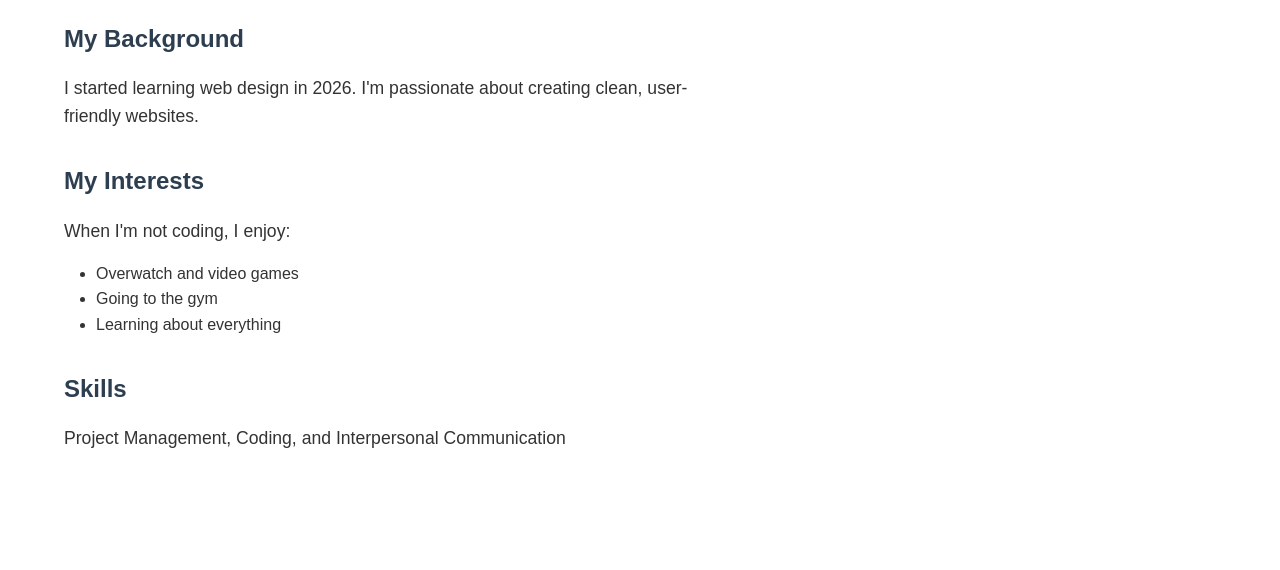
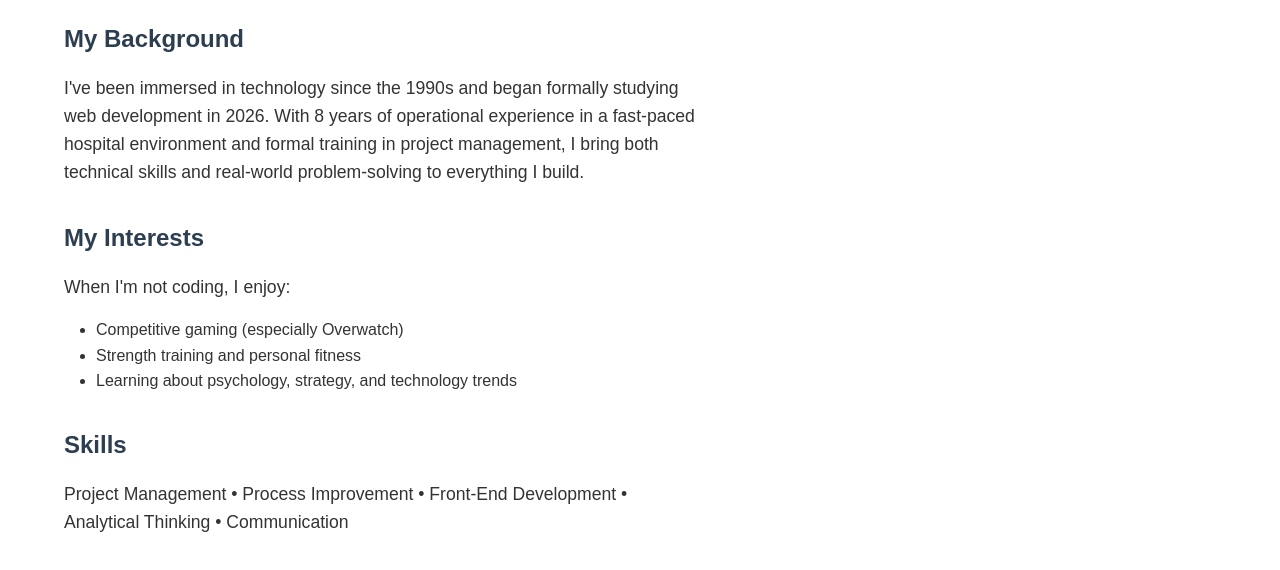
Before and after one commit to derekmaraszek/Website, a plain HTML site: page about.html in a window 1280 px wide. Shown: the part 214-784 px from the top of the page. Drawn offline with Linux system fonts and the light colour scheme.

Commit message:
added more text about me.

```diff
--- a/about.html
+++ b/about.html
@@ -16,20 +16,26 @@
 
       <h2>My Background</h2>
       <p>
-        I started learning web design in 2026. I'm passionate about creating
-        clean, user-friendly websites.
+        I've been immersed in technology since the 1990s and began formally
+        studying web development in 2026. With 8 years of operational experience
+        in a fast-paced hospital environment and formal training in project
+        management, I bring both technical skills and real-world problem-solving
+        to everything I build.
       </p>
 
       <h2>My Interests</h2>
       <p>When I'm not coding, I enjoy:</p>
       <ul>
-        <li>Overwatch and video games</li>
-        <li>Going to the gym</li>
-        <li>Learning about everything</li>
+        <li>Competitive gaming (especially Overwatch)</li>
+        <li>Strength training and personal fitness</li>
+        <li>Learning about psychology, strategy, and technology trends</li>
       </ul>
 
       <h2>Skills</h2>
-      <p>Project Management, Coding, and Interpersonal Communication</p>
+      <p>
+        Project Management • Process Improvement • Front-End Development •
+        Analytical Thinking • Communication
+      </p>
     </section>
   </body>
 </html>
```
